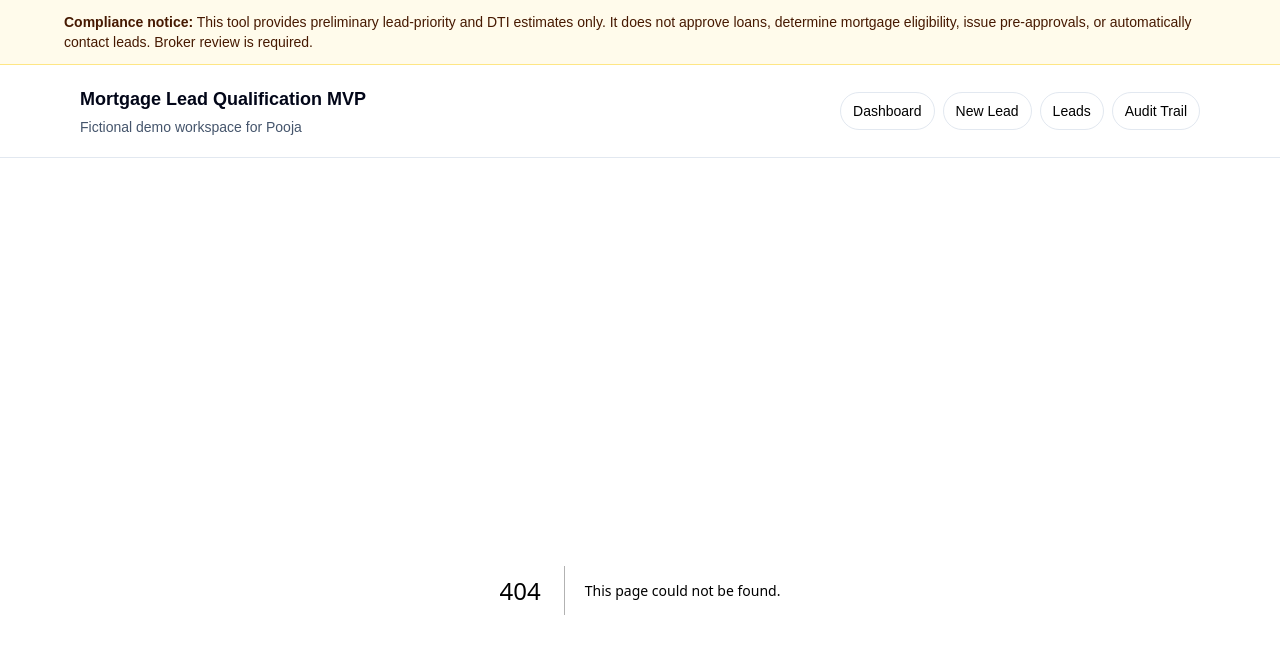
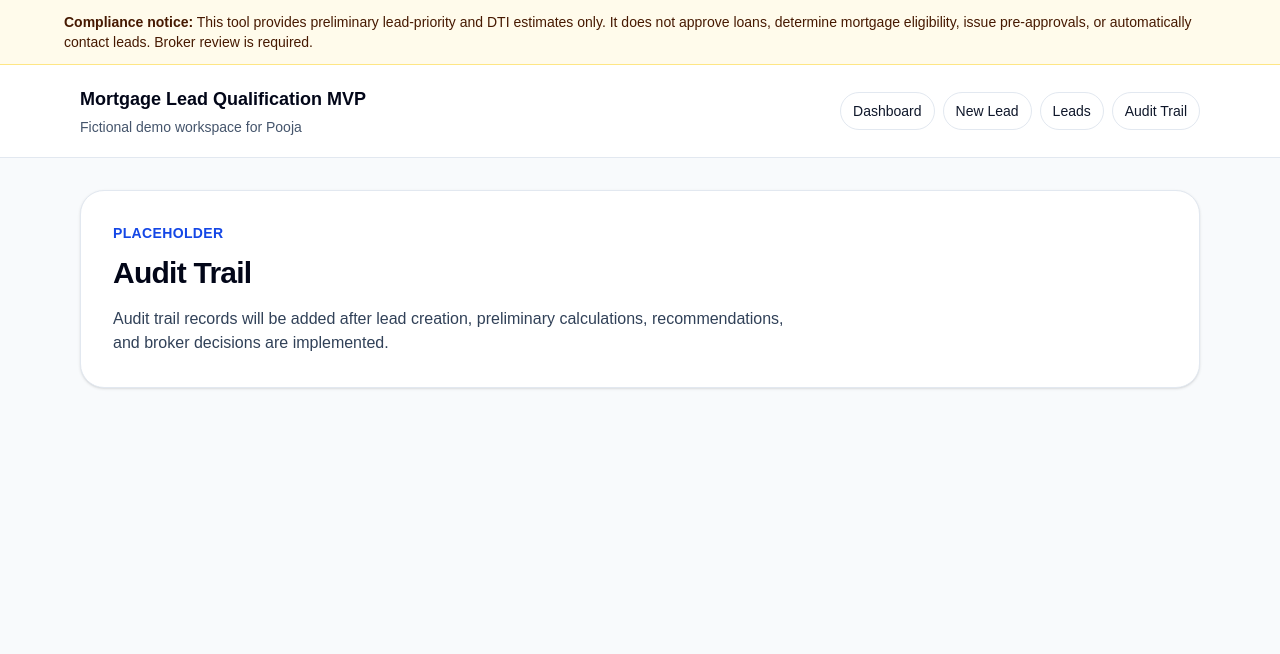
Before and after one commit to Tajinderens/mortgage-lead-qualification-mvp, a Next.js app: page /audit in a window 1280 px wide. Before the commit this address had no page. Shown: the top 654 px of the page. Built offline with nearby package versions, Linux system fonts and the light colour scheme.

Commit message:
Add scaffold layout and placeholder pages

```diff
--- /dev/null
+++ b/app/audit/page.tsx
@@ -0,0 +1,11 @@
+export default function AuditTrailPage() {
+  return (
+    <section className="rounded-3xl border border-slate-200 bg-white p-6 shadow-sm sm:p-8">
+      <p className="text-sm font-semibold uppercase tracking-wide text-blue-700">Placeholder</p>
+      <h1 className="mt-3 text-3xl font-bold tracking-tight text-slate-950">Audit Trail</h1>
+      <p className="mt-4 max-w-2xl text-slate-700">
+        Audit trail records will be added after lead creation, preliminary calculations, recommendations, and broker decisions are implemented.
+      </p>
+    </section>
+  );
+}
```
